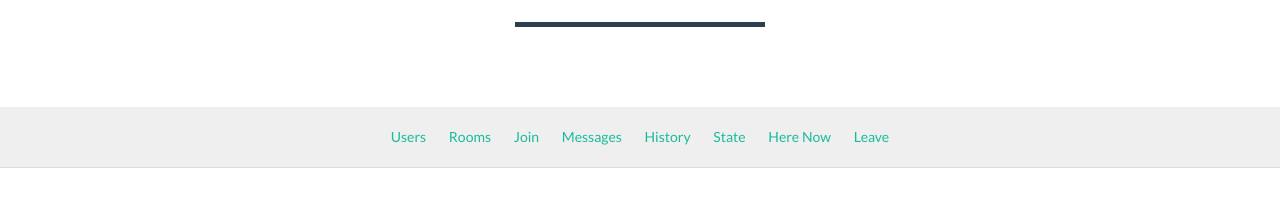
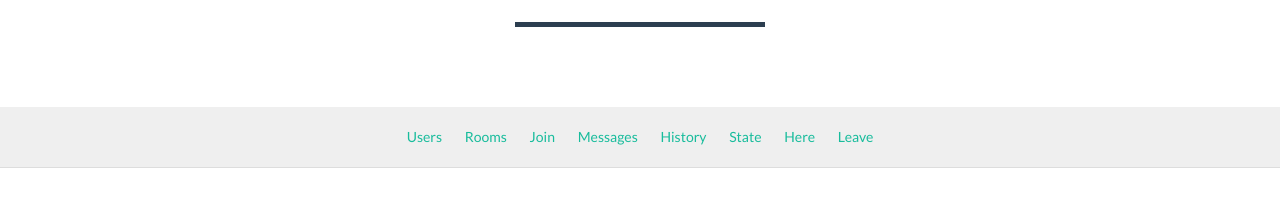
Before and after one commit to pubnub/rltm.js, a website: page index.html in a window 1280 px wide. Shown: the part 1825-2040 px from the top of the page. Drawn offline with nearby package versions, Linux system fonts and the light colour scheme.

Commit message:
hereNow -> here

```diff
--- a/index.html
+++ b/index.html
@@ -163,7 +163,7 @@
                 <a href="#messages">Messages</a>
                 <a href="#history">History</a>
                 <a href="#state">State</a>
-                <a href="#herenow">Here Now</a>
+                <a href="#here">Here</a>
                 <a href="#leave">Leave</a>
             </div>
         </div>
@@ -289,12 +289,12 @@
 });</code></pre>
                 </div>
             </div>
-            <div class="row" id="herenow">
+            <div class="row" id="here">
                 <div class="col-sm-3 col-sm-offset-1">
                     <img src="assets/herenow.png" class="img-responsive" />
                 </div>
                 <div class="col-sm-7">
-                    <h1>Here Now</h1>
+                    <h1>Here</h1>
                     <p>A <code>room</code> can get a list of other <code>user</code>s who are in the <code>room</code> by using the <code>hereNow()</code> method. Returns a promise.</p>
 
                     <pre><code class="javascript">room.hereNow().then((users) =&gt; {
```
